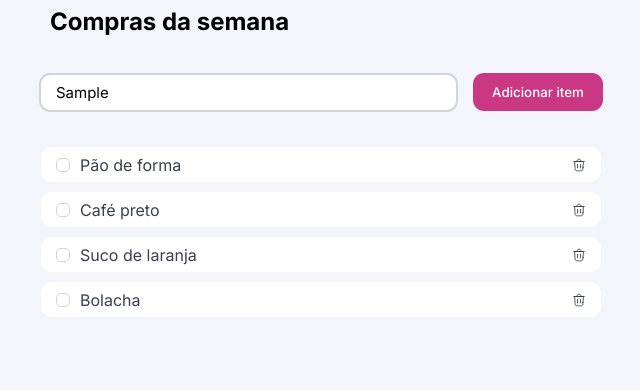
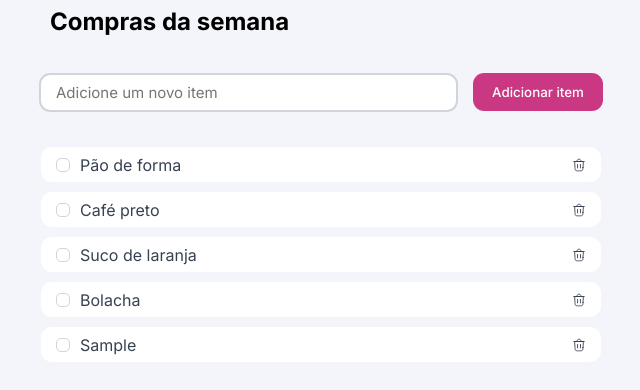
Before and after one commit to yaramoraess/Lista-de-Compra, a plain HTML site: page index.html in a window 1280 px wide. Both pictures are taken after typing "Sample" into the empty fields and a click on the button "Adicionar item". Shown: the part 88-478 px from the top of the page, without its empty margins (319-959 px from the left). Drawn offline with Linux system fonts and the light colour scheme.

Commit message:
feat: implementa a lógica em javascript para adicionar itens

```diff
--- a/index.html
+++ b/index.html
@@ -155,5 +155,6 @@
         </div>
       </div>
     </main>
+    <script src="scripts.js"></script>
   </body>
 </html>
--- a/scripts.js
+++ b/scripts.js
@@ -0,0 +1,42 @@
+const inputAdd = document.querySelector(".inputAdicionarItem");
+const botaoAdd = document.querySelector(".botaoAdicionarItem");
+const divContainer = document.querySelector(".containerCheck");
+
+botaoAdd.addEventListener("click", () => {
+  const valor_input = inputAdd.value;
+
+  // Validação opcional: não criar item vazio
+  if (valor_input === "") return;
+  // 1. Cria a div principal
+  const caixa_novo_item = document.createElement("div");
+  caixa_novo_item.classList.add("caixaCheck");
+  // 2. Cria o input checkbox
+  const input_novo_item = document.createElement("input");
+  input_novo_item.setAttribute("type", "checkbox");
+
+  // 3. Cria o label
+  const label_novo_item = document.createElement("label");
+  label_novo_item.classList.add("conteudoCheck");
+  label_novo_item.setAttribute("for", "itemListaDeCompras");
+
+// Criando uma div que vai ter o svg inteiro. O innerHtml serve para pegar o Html puro e colocar no aplicação sem precisar ficar criando.
+  const svgContainer = document.createElement("div");
+  svgContainer.innerHTML = `
+    <svg xmlns="http://www.w3.org/2000/svg" viewBox="0 0 24 24" width="24" height="24" color="#374151" fill="none" stroke="#374151" stroke-width="1.5" stroke-linecap="round" stroke-linejoin="round">
+      <path d="M18.8516 16.3743L19.5 6H4.5L5.14839 16.3743C5.315 19.0401 5.39831 20.373 6.26426 21.1865C7.13021 22 8.46571 22 11.1367 22H12.8633C15.5343 22 16.8698 22 17.7357 21.1865C18.6017 20.373 18.685 19.0401 18.8516 16.3743Z"></path>
+      <path d="M15.5 6H21M15.5 6L15.3721 4.97683C15.1595 3.2762 13.7139 2 12 2C10.2861 2 8.84047 3.2762 8.6279 4.97683L8.5 6M15.5 6H8.5M3 6H8.5"></path>
+      <path d="M9.5 11V17M14.5 11V17"></path>
+    </svg>
+  `;
+// Variavel para acessar o svg. Usamos o firstElementChild porque o comando anterior colocou o SVG dentro de uma div temporária que servio apenas de embrulho.
+  const svgElement = svgContainer.firstElementChild;
+
+//coloca na div o label e o elemento svg
+  caixa_novo_item.append(label_novo_item, svgElement);
+//   coloca dentro do label o input com o valor do input
+  label_novo_item.append(input_novo_item, valor_input);
+
+//   coloca os elementos dentro de um elemento pai no html
+  divContainer.appendChild(caixa_novo_item);
+  inputAdd.value = "";
+});
```
